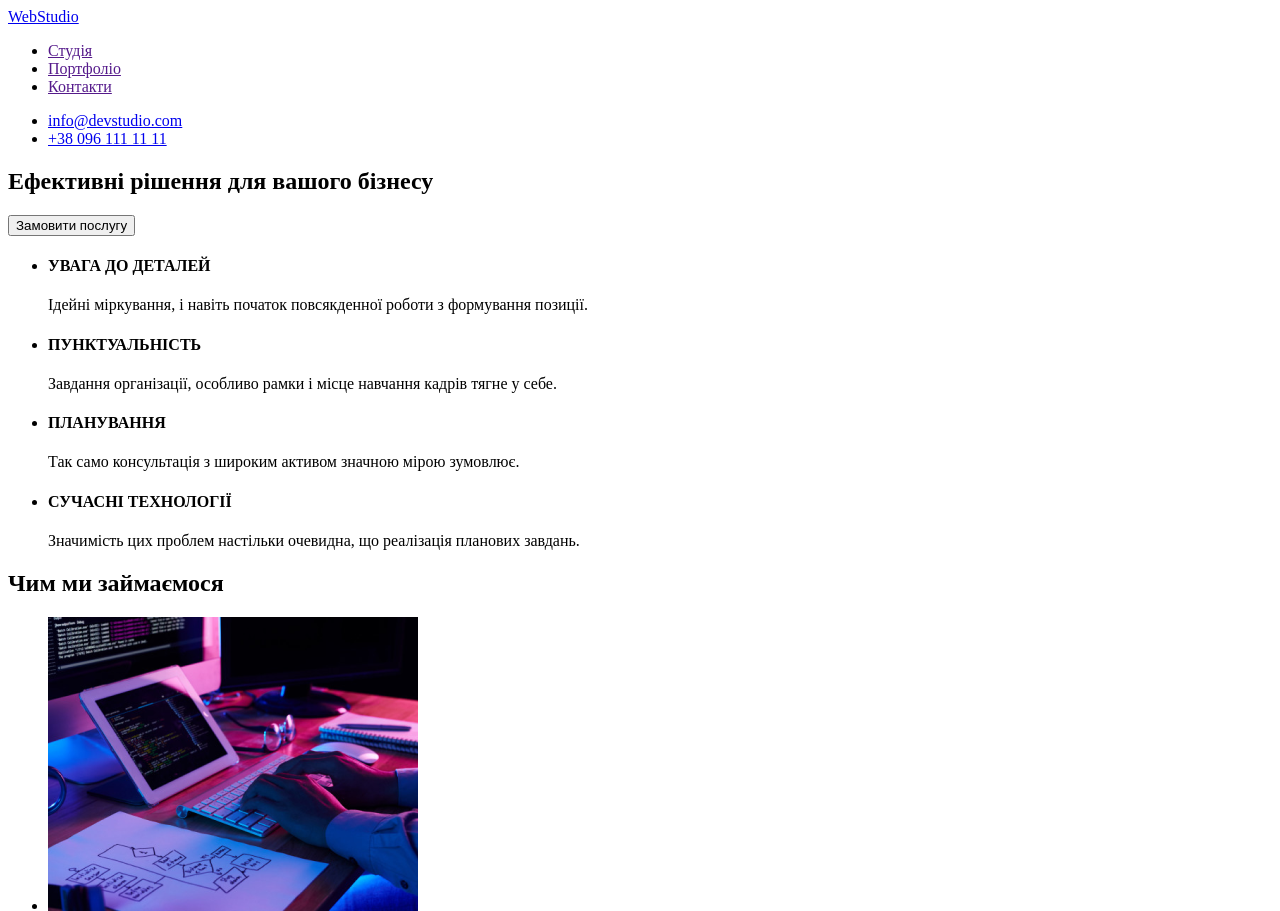
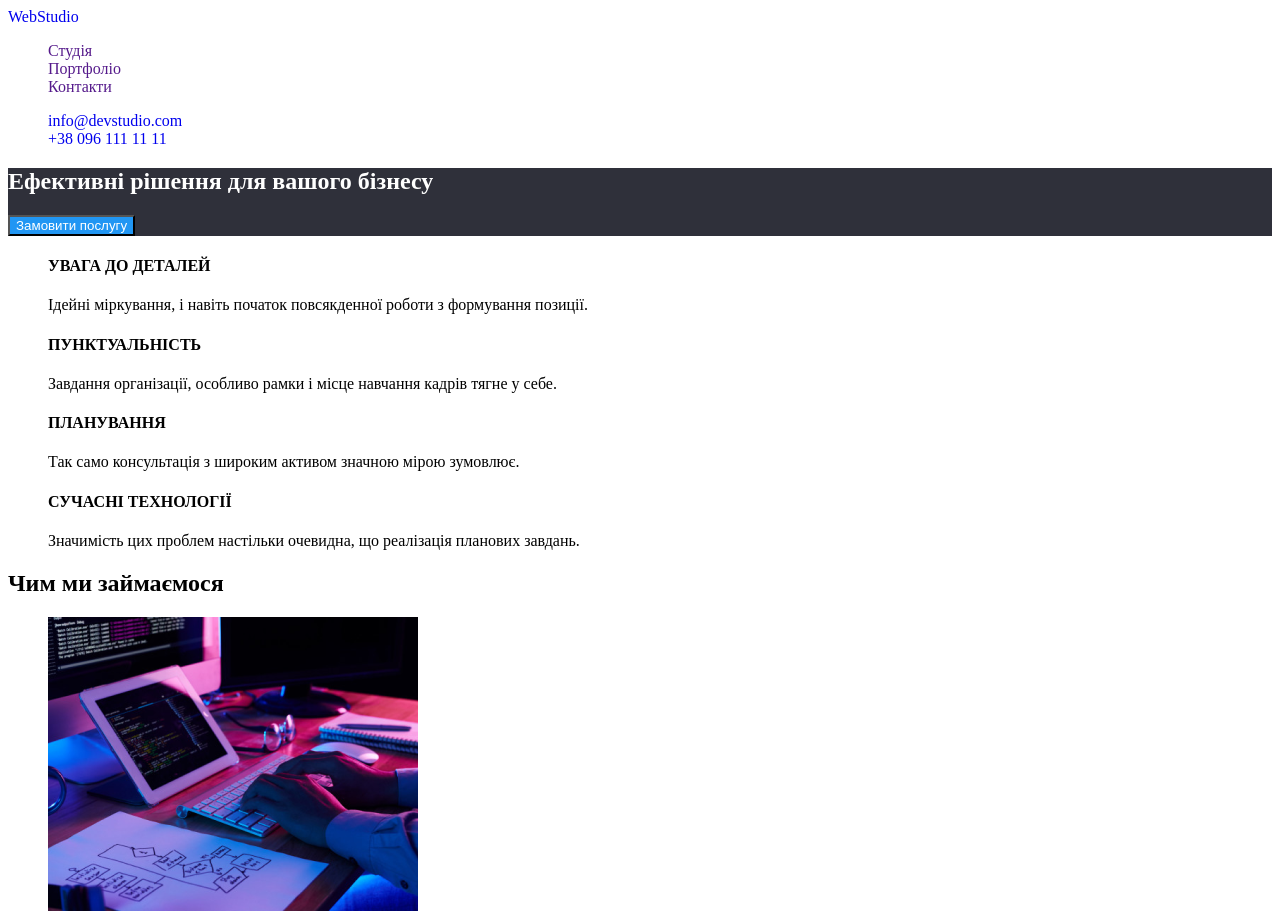
Before and after one commit to JuZO00/Portfolio, a plain HTML site: page index.html in a window 1280 px wide. Shown: the top 911 px of the page. Drawn offline with Linux system fonts and the light colour scheme.

Commit message:
WebStudio

```diff
--- a/index.html
+++ b/index.html
@@ -4,12 +4,13 @@
     <meta charset="UTF-8" />
     <meta name="viewport" content="width=device-width, initial-scale=1.0" />
     <title>WebStudio</title>
+    <link rel="stylesheet" href="styles.css" />
   </head>
   <body>
     <header>
       <a href="./index.html">WebStudio</a>
       <nav>
-        <ul>
+        <ul class="navigation">
           <li><a href="">Студія</a></li>
           <li><a href="">Портфоліо</a></li>
           <li><a href="">Контакти</a></li>
@@ -23,12 +24,12 @@
       </ul>
     </header>
     <main>
-      <section>
-        <h1>Ефективні рішення для вашого бізнесу</h1>
-        <button type="button">Замовити послугу</button>
+      <section class="order-service">
+        <h1 class="title">Ефективні рішення для вашого бізнесу</h1>
+        <button type="button" class="button-1">Замовити послугу</button>
       </section>
       <section>
-        <ul>
+        <ul class="list">
           <li>
             <h4>УВАГА ДО ДЕТАЛЕЙ</h4>
             <p>
@@ -60,7 +61,7 @@
       </section>
       <section>
         <h2>Чим ми займаємося</h2>
-        <ul>
+        <ul class="images">
           <li><img src="./img/img.png" alt="Фронтенд" /></li>
           <li><img src="./img/imgg.png" alt="UI/UX Design" /></li>
           <li><img src="./img/imggg.png" alt="Digital design" /></li>
@@ -112,7 +113,7 @@
         </ul>
       </section>
     </main>
-    <footer>
+    <footer class="footer">
       <a href="./index.html">WebStudio</a>
       <ul>
         <li><p>м. Київ, пр-т Лесі Українки, 26</p></li>
--- /dev/null
+++ b/styles.css
@@ -0,0 +1,22 @@
+a {
+  text-decoration: none;
+}
+.order-service {
+  background-color: #2f303a;
+}
+.title {
+  color: #ffffff;
+}
+.button-1 {
+  background-color: #2196f3;
+  color: #ffffff;
+}
+.footer {
+  background-color: #2f303a;
+}
+footer p {
+  color: #ffffff;
+}
+ul {
+  list-style: none;
+}
```
